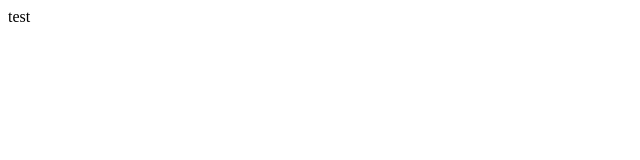
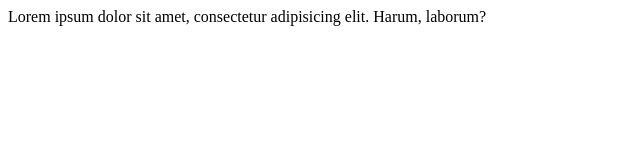
Before and after one commit to xkzldhs10/didhddidhd, a plain HTML site: page test.html in a window 1280 px wide. Shown: the whole page, without its empty margins (0-640 px from the left). Drawn offline with Linux system fonts and the light colour scheme.

Commit message:
menu add

```diff
--- a/test.html
+++ b/test.html
@@ -3,9 +3,9 @@
 <head>
 	<meta http-equiv="X-UA-Compatible" content="IE=Edge">
 	<meta charset="UTF-8">
-	<title>문서 제목</title>
+	<title>menu add</title>
 </head>
 <body>
-	test
+	Lorem ipsum dolor sit amet, consectetur adipisicing elit. Harum, laborum?
 </body>
 </html>
```
